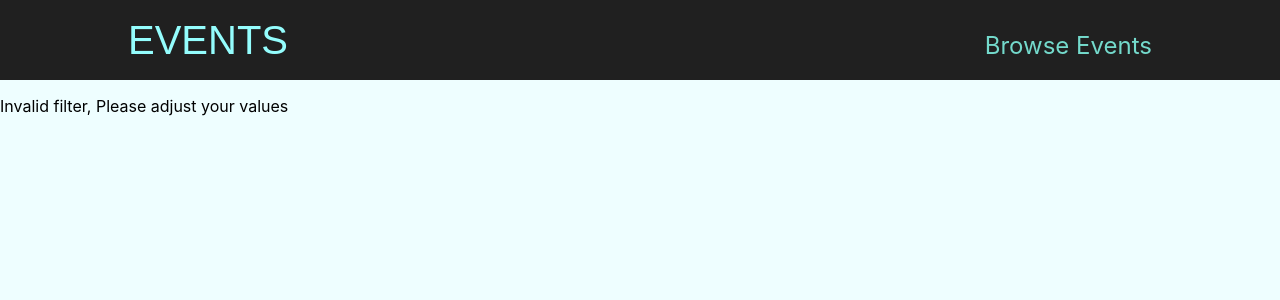
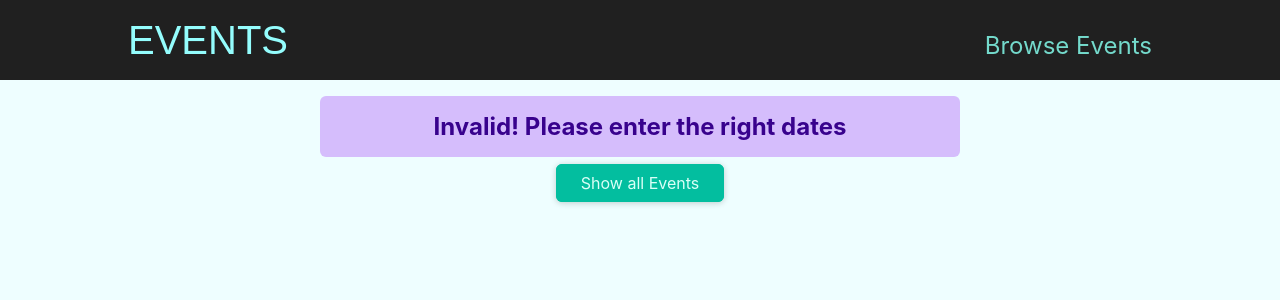
Before and after one commit to deepakrh185/Event_Project, a Next.js app: page /events/e1 in a window 1280 px wide. Shown: the top 300 px of the page. Built offline with nearby package versions, Linux system fonts and the light colour scheme.

Commit message:
added errors

```diff
--- /dev/null
+++ b/Components/results-title/ResultTiltle.js
@@ -0,0 +1,20 @@
+import Button from '../ui/button';
+import classes from './results-title.module.css';
+
+function ResultsTitle(props) {
+  const { date } = props;
+
+  const humanReadableDate = new Date(date).toLocaleDateString('en-US', {
+    month: 'long',
+    year: 'numeric',
+  });
+
+  return (
+    <section className={classes.title}>
+      <h1>Events in {humanReadableDate}</h1>
+      <Button link='/events'>Show all events</Button>
+    </section>
+  );
+}
+
+export default ResultsTitle;
--- /dev/null
+++ b/Components/results-title/results-title.module.css
@@ -0,0 +1,6 @@
+.title {
+  margin: 2rem auto;
+  width: 90%;
+  max-width: 40rem;
+  text-align: center;
+}
--- /dev/null
+++ b/Components/ui/error-alert/ErrorAlert.js
@@ -0,0 +1,7 @@
+import classes from './error-alert.module.css';
+
+function ErrorAlert(props) {
+  return <div className={classes.alert}>{props.children}</div>;
+}
+
+export default ErrorAlert;
--- /dev/null
+++ b/Components/ui/error-alert/error-alert.module.css
@@ -0,0 +1,12 @@
+.alert {
+  margin: 1rem auto;
+  padding: 1rem 2rem;
+  width: 90%;
+  max-width: 40rem;
+  background-color: #d5bdfc;
+  color: #38028d;
+  font-weight: bold;
+  font-size: 1.5rem;
+  text-align: center;
+  border-radius: 6px;
+}
--- a/pages/events/[...slug].js
+++ b/pages/events/[...slug].js
@@ -1,5 +1,8 @@
 import { useRouter } from "next/router";
 import EventList from "../../Components/EventList";
+import ResultsTitle from "../../Components/results-title/ResultTiltle";
+import Button from "../../Components/ui/button";
+import ErrorAlert from "../../Components/ui/error-alert/ErrorAlert";
 import { getFilteredEvents } from "../../dummy-data";
 
 function Filter() {
@@ -23,7 +26,14 @@
     Month > 12 ||
     Month < 1
   ) {
-    return <p>Invalid filter, Please adjust your values</p>;
+    return (
+      <>
+        <ErrorAlert>Invalid! Please enter the right dates</ErrorAlert>
+        <div className="center">
+          <Button link="/events">Show all Events</Button>
+        </div>
+      </>
+    );
   }
   console.log(filterData);
   const filteredEvents = getFilteredEvents({
@@ -31,10 +41,19 @@
     month: Month,
   });
   if (!filteredEvents || filteredEvents.length === 0) {
-    return <p>NO such events is found</p>;
+    return (
+      <>
+        <ErrorAlert>No such record is found!</ErrorAlert>
+        <div className="center">
+          <Button link="/events">Show all Events</Button>
+        </div>
+      </>
+    );
   }
+  const date = new Date(Year, Month - 1);
   return (
     <div>
+      <ResultsTitle date={date} />
       <EventList items={filteredEvents} />
     </div>
   );
--- a/styles/globals.css
+++ b/styles/globals.css
@@ -11,7 +11,9 @@
   color: inherit;
   text-decoration: none;
 }
-
+.center {
+  text-align: center;
+}
 * {
   box-sizing: border-box;
 }
```
Also changed, not shown: pages/events/[events].js (+10 -1 lines).
